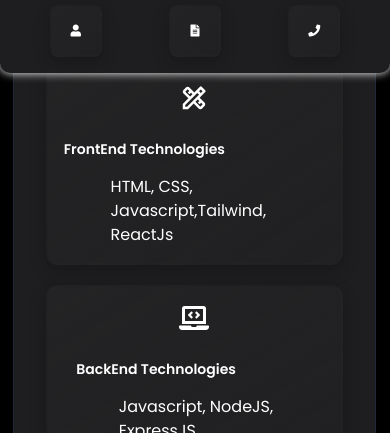
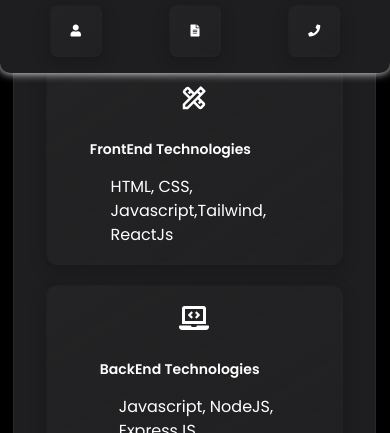
Before and after one commit to HardikUpadhyay007/Portfolio, a React (Create React App) app: page / in a window 390 px wide. Shown: the part 784-1217 px from the top of the page. Built offline with nearby package versions, Linux system fonts and the light colour scheme.

Commit message:
minor ui changes

```diff
--- a/src/components/About.css
+++ b/src/components/About.css
@@ -232,6 +232,12 @@
         height: 8rem;
         margin-bottom: -1rem;
     }
+    .text-item-head-one {
+        margin-left: 10%;
+    }
+    .text-item-head-two {
+        margin-left: 10%;
+    }
 }
 
 /* Larger phones */
--- a/src/components/About.js
+++ b/src/components/About.js
@@ -54,7 +54,7 @@
                     <li className="card-color p-4 tech-item rounded-xl flex flex-row justify-center items-center gap-10">
                         <MdOutlineDesignServices className="text-3xl" />
                         <div className="flex text-item flex-col">
-                            <h1 className="text-xl text-item-head mb-3 font-semibold">
+                            <h1 className="text-xl text-item-head text-item-head-one mb-3 font-semibold">
                                 FrontEnd Technologies
                             </h1>
                             <p className="text-base text-item-para para-text">
@@ -65,7 +65,7 @@
                     <li className="card-color p-4 rounded-xl tech-item flex flex-row justify-center items-center gap-10">
                         <FaLaptopCode className="text-3xl" />
                         <div className="flex text-item flex-col">
-                            <h1 className="text-xl text-item-head mb-3 font-semibold">
+                            <h1 className="text-xl text-item-head text-item-head-two mb-3 font-semibold">
                                 BackEnd Technologies
                             </h1>
                             <p className="text-base text-item-para para-text">
```
